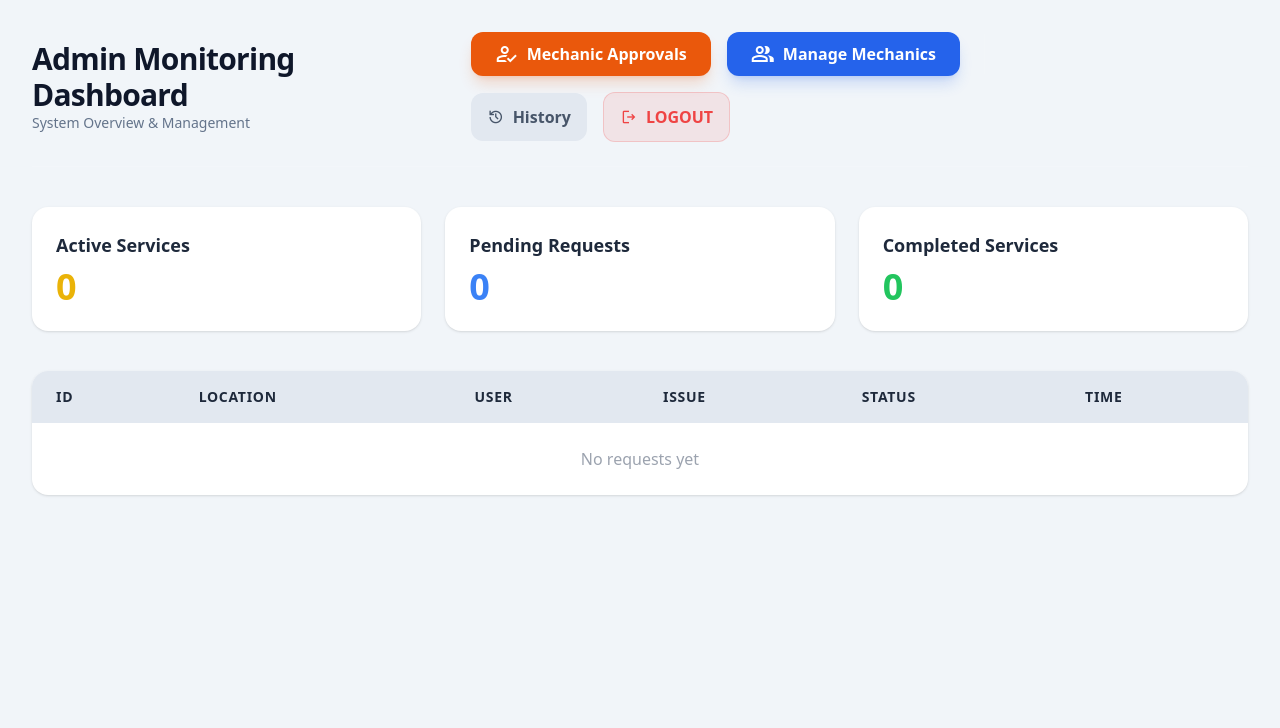
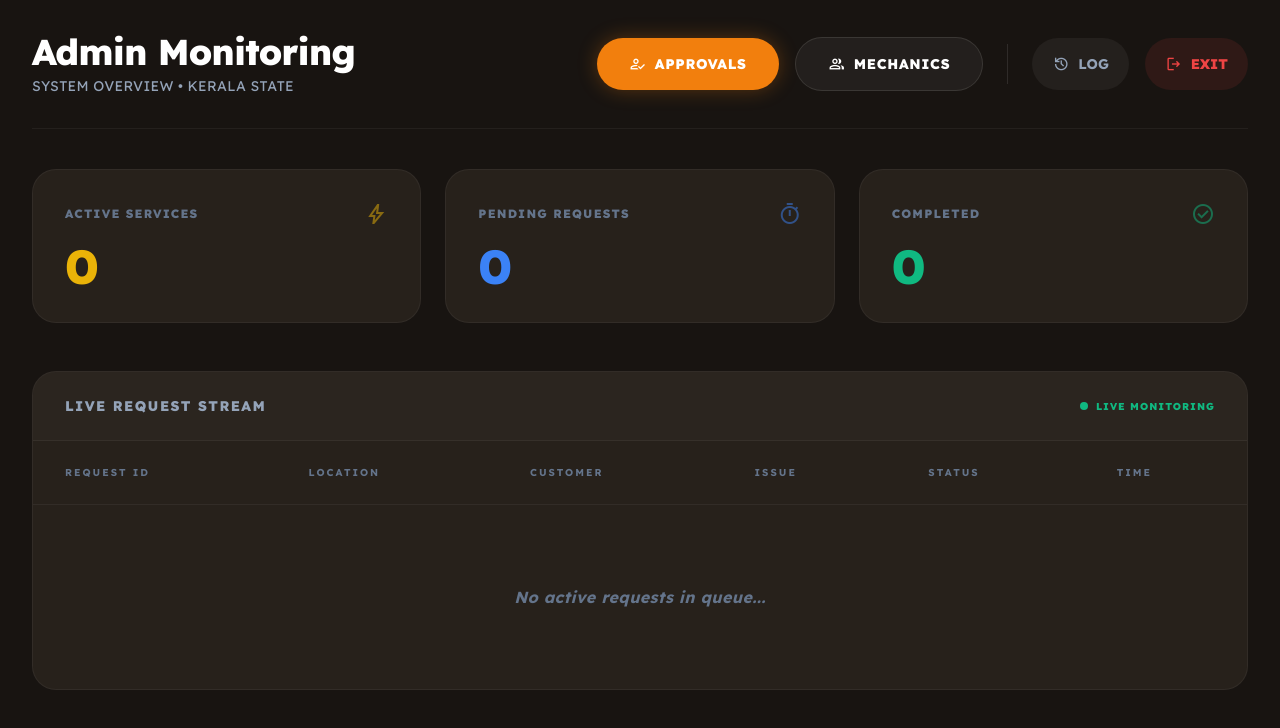
Before and after one commit to samikshasreekumar/RESQ, a website: page frontend/admin_moni.html in a window 1280 px wide. Drawn offline with nearby package versions, Linux system fonts and the light colour scheme; no server answers; sample sign-in values are in the browser's storage.

Commit message:
UI: synchronized Admin and Mechanic dashboards to unified Deep Charcoal & Orange theme

```diff
--- a/frontend/admin_moni.html
+++ b/frontend/admin_moni.html
@@ -6,127 +6,167 @@
   <meta name="viewport" content="width=device-width, initial-scale=1.0">
   <title>Admin Monitoring - RESQ Kerala</title>
   <script src="https://cdn.tailwindcss.com"></script>
+  <link href="https://fonts.googleapis.com/css2?family=Lexend:wght@400;600;700;800&display=swap" rel="stylesheet" />
   <link href="https://fonts.googleapis.com/css2?family=Material+Symbols+Outlined" rel="stylesheet" />
   <script src="https://cdn.socket.io/4.7.2/socket.io.min.js"></script>
   <style>
+    body {
+      font-family: 'Lexend', sans-serif;
+    }
     @keyframes flash-red {
       0% { box-shadow: 0 0 0 0 rgba(239,68,68,0.7); }
       70% { box-shadow: 0 0 0 20px rgba(239,68,68,0); }
       100% { box-shadow: 0 0 0 0 rgba(239,68,68,0); }
     }
     .fraud-alert { animation: flash-red 2s infinite; }
+
+    .dashboard-card {
+      background: #27211b;
+      border: 1px solid rgba(255, 255, 255, 0.05);
+      border-radius: 1.5rem;
+      transition: all 0.3s ease;
+    }
+    .dashboard-card:hover {
+      border-color: rgba(242, 127, 13, 0.2);
+      transform: translateY(-2px);
+    }
   </style>
 </head>
 
-<body class="bg-slate-100 dark:bg-slate-900 text-slate-800 dark:text-white min-h-screen p-8">
+<body class="bg-[#181411] text-slate-100 min-h-screen p-8">
 
-  <div class="flex flex-col md:flex-row justify-between items-center mb-10 gap-6 border-b border-white/10 pb-6">
+  <div class="max-w-[1400px] mx-auto">
+
+    <div class="flex flex-col md:flex-row justify-between items-center mb-10 gap-6 border-b border-white/5 pb-8">
       <div>
-      <h1 class="text-3xl font-black tracking-tight text-slate-900 dark:text-white">Admin Monitoring Dashboard</h1>
-      <p class="text-sm text-slate-500 font-medium">System Overview & Management</p>
+        <h1 class="text-4xl font-black tracking-tight text-white mb-1">Admin Monitoring</h1>
+        <p class="text-sm text-slate-400 font-medium tracking-wide">SYSTEM OVERVIEW • KERALA STATE</p>
       </div>
       <div class="flex flex-wrap items-center gap-4">
         <a href="admin_mechanic_approval.html"
-        class="bg-orange-600 hover:bg-orange-700 text-white px-6 py-2.5 rounded-xl font-bold shadow-lg shadow-orange-600/20 transition flex items-center gap-2">
-        <span class="material-symbols-outlined">how_to_reg</span>
-        Mechanic Approvals
+          class="bg-[#f27f0d] hover:scale-105 text-white px-8 py-3 rounded-full font-extrabold shadow-[0_0_20px_rgba(242,127,13,0.3)] transition flex items-center gap-2 text-sm uppercase tracking-wider">
+          <span class="material-symbols-outlined text-lg">how_to_reg</span>
+          Approvals
         </a>
         <button onclick="toggleMechanicsTable()"
-        class="bg-blue-600 hover:bg-blue-700 text-white px-6 py-2.5 rounded-xl font-bold shadow-lg shadow-blue-600/20 transition flex items-center gap-2">
-        <span class="material-symbols-outlined">group</span>
-        Manage Mechanics
+          class="bg-white/5 hover:bg-white/10 text-white px-8 py-3 rounded-full font-extrabold border border-white/10 transition flex items-center gap-2 text-sm uppercase tracking-wider">
+          <span class="material-symbols-outlined text-lg">group</span>
+          Mechanics
         </button>
         <div class="h-10 w-px bg-white/10 mx-2 hidden md:block"></div>
         <nav class="flex items-center gap-4">
           <a href="admin_history.html"
-          class="flex items-center gap-2 text-slate-600 dark:text-slate-400 hover:text-white px-4 py-2.5 rounded-xl bg-slate-200 dark:bg-white/5 hover:bg-primary transition font-bold group">
+            class="flex items-center gap-2 text-slate-400 hover:text-white px-5 py-3 rounded-full bg-white/5 hover:bg-white/10 transition font-bold text-sm uppercase">
             <span class="material-symbols-outlined text-lg">history</span>
-          History
+            Log
           </a>
           <button onclick="logout()"
-          class="flex items-center gap-2 text-red-500 hover:text-white px-4 py-2.5 rounded-xl bg-red-500/10 hover:bg-red-600 border border-red-500/20 transition font-black group">
-          <span
-            class="material-symbols-outlined text-lg group-hover:rotate-180 transition-transform duration-500">logout</span>
-          LOGOUT
+            class="flex items-center gap-2 text-red-500 hover:text-white px-5 py-3 rounded-full bg-red-500/10 hover:bg-red-600 transition font-black text-sm uppercase group">
+            <span class="material-symbols-outlined text-lg group-hover:rotate-180 transition-transform duration-500">logout</span>
+            Exit
           </button>
         </nav>
       </div>
     </div>
 
     <!-- ===== STATS SECTION ===== -->
-  <div class="grid grid-cols-1 md:grid-cols-3 gap-6 mb-10">
+    <div class="grid grid-cols-1 md:grid-cols-3 gap-6 mb-12">
 
-    <div class="bg-white dark:bg-slate-800 p-6 rounded-2xl shadow">
-      <h2 class="text-lg font-semibold mb-2">Active Services</h2>
-      <p class="text-4xl font-bold text-yellow-500">0</p>
+      <div class="dashboard-card p-8">
+        <div class="flex items-center justify-between mb-4">
+          <h2 class="text-xs font-black uppercase tracking-widest text-slate-500">Active Services</h2>
+          <span class="material-symbols-outlined text-yellow-500/50">bolt</span>
+        </div>
+        <p class="text-5xl font-black text-yellow-500 tabular-nums tracking-tighter">0</p>
       </div>
 
-    <div class="bg-white dark:bg-slate-800 p-6 rounded-2xl shadow">
-      <h2 class="text-lg font-semibold mb-2">Pending Requests</h2>
-      <p class="text-4xl font-bold text-blue-500">0</p>
+      <div class="dashboard-card p-8">
+        <div class="flex items-center justify-between mb-4">
+          <h2 class="text-xs font-black uppercase tracking-widest text-slate-500">Pending Requests</h2>
+          <span class="material-symbols-outlined text-blue-500/50">timer</span>
+        </div>
+        <p class="text-5xl font-black text-blue-500 tabular-nums tracking-tighter">0</p>
       </div>
 
-    <div class="bg-white dark:bg-slate-800 p-6 rounded-2xl shadow">
-      <h2 class="text-lg font-semibold mb-2">Completed Services</h2>
-      <p class="text-4xl font-bold text-green-500">0</p>
+      <div class="dashboard-card p-8">
+        <div class="flex items-center justify-between mb-4">
+          <h2 class="text-xs font-black uppercase tracking-widest text-slate-500">Completed</h2>
+          <span class="material-symbols-outlined text-emerald-500/50">check_circle</span>
+        </div>
+        <p class="text-5xl font-black text-emerald-500 tabular-nums tracking-tighter">0</p>
       </div>
 
     </div>
 
-
-  <!-- Temporary alert container for Fraud messages -->
-  <div id="adminAlertContainer" class="fixed top-4 right-4 z-50 flex flex-col gap-2"></div>
+    <!-- Temporary alert container -->
+    <div id="adminAlertContainer" class="fixed top-8 right-8 z-[100] flex flex-col gap-4"></div>
 
     <!-- ===== REQUEST TABLE ===== -->
-  <div class="bg-white dark:bg-slate-800 rounded-2xl shadow overflow-hidden">
+    <div class="dashboard-card overflow-hidden">
+      <div class="px-8 py-6 border-b border-white/5 flex items-center justify-between bg-white/[0.02]">
+        <h3 class="font-black uppercase tracking-widest text-sm text-slate-400">Live Request Stream</h3>
+        <div class="flex items-center gap-2">
+          <span class="size-2 rounded-full bg-emerald-500 animate-ping"></span>
+          <span class="text-[10px] font-black text-emerald-500 uppercase tracking-widest">Live Monitoring</span>
+        </div>
+      </div>
+      <div class="overflow-x-auto">
         <table class="min-w-full text-left">
-      <thead class="bg-slate-200 dark:bg-slate-700 text-sm uppercase tracking-wider">
-        <tr>
-          <th class="px-6 py-4">ID</th>
-          <th class="px-6 py-4">Location</th>
-          <th class="px-6 py-4">User</th>
-          <th class="px-6 py-4">Issue</th>
-          <th class="px-6 py-4">Status</th>
-          <th class="px-6 py-4">Time</th>
+          <thead>
+            <tr class="text-[10px] font-black uppercase tracking-[0.2em] text-slate-500 border-b border-white/5">
+              <th class="px-8 py-6">Request ID</th>
+              <th class="px-8 py-6">Location</th>
+              <th class="px-8 py-6">Customer</th>
+              <th class="px-8 py-6">Issue</th>
+              <th class="px-8 py-6">Status</th>
+              <th class="px-8 py-6">Time</th>
             </tr>
           </thead>
-      <tbody>
+          <tbody id="requestsBody" class="divide-y divide-white/[0.02]">
             <tr>
-          <td colspan="6" class="text-center py-6 text-gray-400">
-            No requests yet
+              <td colspan="6" class="text-center py-20 text-slate-500 font-bold tracking-wide italic">
+                No active requests in queue...
               </td>
             </tr>
           </tbody>
         </table>
       </div>
+    </div>
 
     <!-- ===== MECHANICS TABLE ===== -->
-  <div id="mechanicsSection" class="hidden transition-all duration-300">
-    <div class="mt-12 mb-6 flex justify-between items-center">
-      <h2 class="text-2xl font-bold">Manage Active Mechanics</h2>
-      <button onclick="toggleMechanicsTable()" class="text-slate-500 hover:text-white transition">
-        <span class="material-symbols-outlined text-3xl">close</span>
+    <div id="mechanicsSection" class="hidden transition-all duration-500 mt-16">
+      <div class="mb-8 flex justify-between items-center">
+        <div>
+          <h2 class="text-3xl font-black text-white">Manage Professionals</h2>
+          <p class="text-xs text-slate-500 font-bold uppercase tracking-widest mt-1">Live Mechanic Fleet Intelligence</p>
+        </div>
+        <button onclick="toggleMechanicsTable()" class="size-12 rounded-full bg-white/5 hover:bg-white/10 flex items-center justify-center transition border border-white/10 group">
+          <span class="material-symbols-outlined text-2xl group-hover:rotate-90 transition-transform">close</span>
         </button>
       </div>
-    <div class="bg-white dark:bg-slate-800 rounded-2xl shadow overflow-hidden mb-12">
+      <div class="dashboard-card overflow-hidden">
+        <div class="overflow-x-auto">
           <table class="min-w-full text-left">
-        <thead class="bg-slate-200 dark:bg-slate-700 text-sm uppercase tracking-wider">
-          <tr>
-            <th class="px-6 py-4">Name & Title</th>
-            <th class="px-6 py-4">Phone</th>
-            <th class="px-6 py-4">District</th>
-            <th class="px-6 py-4">Status</th>
-            <th class="px-6 py-4">Action</th>
+            <thead>
+              <tr class="text-[10px] font-black uppercase tracking-[0.2em] text-slate-500 border-b border-white/5 bg-white/[0.02]">
+                <th class="px-8 py-6">Name & Title</th>
+                <th class="px-8 py-6">Phone</th>
+                <th class="px-8 py-6">District</th>
+                <th class="px-8 py-6">Identity Status</th>
+                <th class="px-8 py-6 text-center">Action</th>
               </tr>
             </thead>
-        <tbody id="mechanicsBody">
+            <tbody id="mechanicsBody" class="divide-y divide-white/[0.02]">
               <tr>
-            <td colspan="5" class="text-center py-6 text-gray-400">Loading mechanics...</td>
+                <td colspan="5" class="text-center py-20 text-slate-500 font-bold tracking-wide">Loading mechanic fleet data...</td>
               </tr>
             </tbody>
           </table>
         </div>
       </div>
+    </div>
+  </div>
+
   <!-- ===== SCRIPT ===== -->
   <script>
 
```
Also changed, not shown: frontend/mechanic_dash.html (+22 -13 lines). Lines whose indentation alone changed are shown as unchanged.
